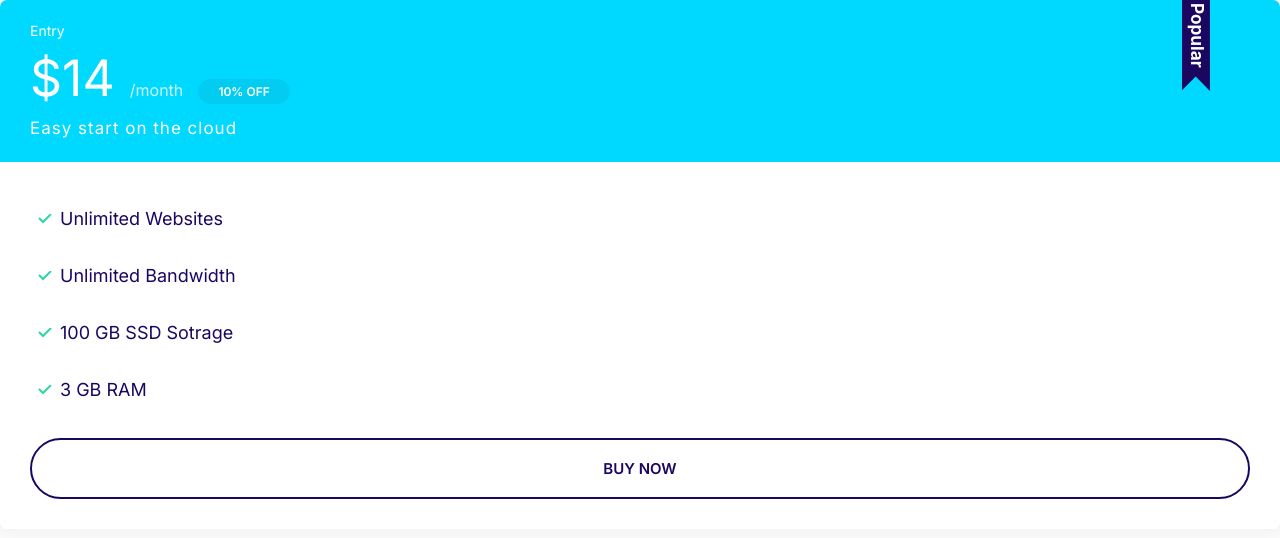
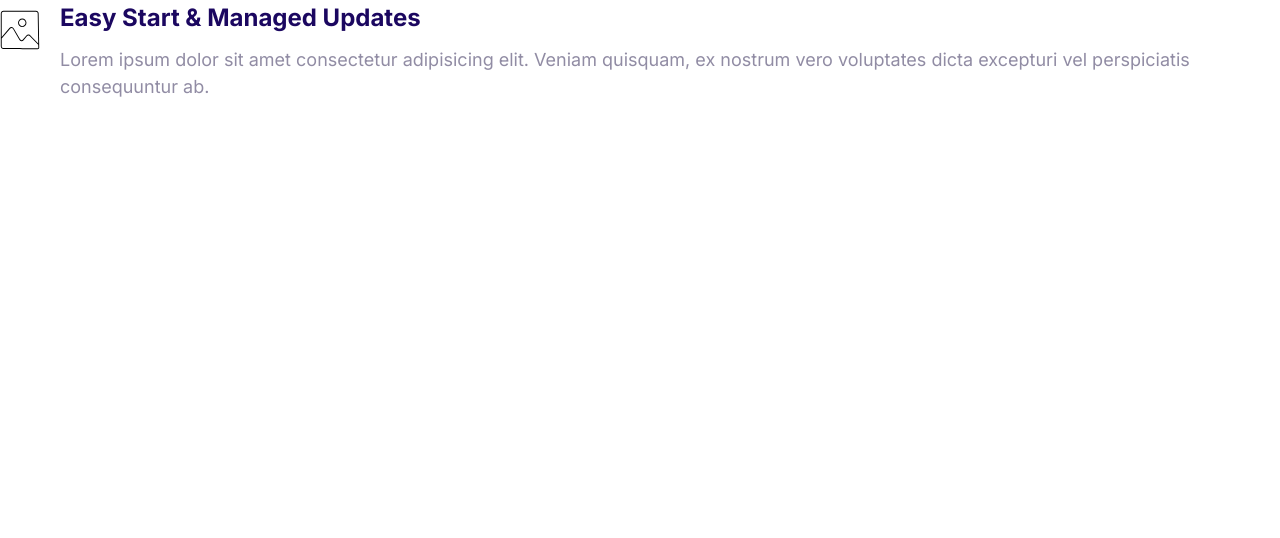
Before and after one commit to BalogunofAfrica/moshifed, a plain HTML site: page index.html in a window 1280 px wide. Drawn offline with Linux system fonts and the light colour scheme.

Commit message:
Add media component

```diff
--- a/css/styles.css
+++ b/css/styles.css
@@ -356,3 +356,20 @@ a {
     font-size: 1.7rem;
   }
 }
+
+/* Media */
+.media {
+  display: flex;
+}
+
+.media__title {
+  margin-top: 0;
+}
+
+.media__body {
+  margin: 0 2rem;
+}
+
+.media__image {
+  margin-top: 1rem;
+}
--- a/index.html
+++ b/index.html
@@ -15,24 +15,19 @@
     <link rel="stylesheet" href="css/styles.css" />
   </head>
   <body>
-    <div class="plan plan--popular">
-      <div class="card card--secondary">
-        <header class="card__header">
-          <h3 class="plan__name">Entry</h3>
-          <span class="plan__price">$14</span>
-          <span class="plan__billing-cycle">/month</span>
-          <span class="badge badge--secondary badge--small">10% OFF</span>
-          <span class="plan__description">Easy start on the cloud</span>
-        </header>
-        <div class="card__body">
-          <ul class="list list--tick">
-            <li class="list__item">Unlimited Websites</li>
-            <li class="list__item">Unlimited Bandwidth</li>
-            <li class="list__item">100 GB SSD Sotrage</li>
-            <li class="list__item">3 GB RAM</li>
-          </ul>
-          <button class="btn btn--outline btn--block">Buy Now</button>
-        </div>
+    <div class="media">
+      <div class="media__image">
+        <svg class="icon">
+          <use xlink:href="images/sprite.svg#snap"></use>
+        </svg>
+      </div>
+      <div class="media__body">
+        <h3 class="media__title">Easy Start & Managed Updates</h3>
+        <p>
+          Lorem ipsum dolor sit amet consectetur adipisicing elit. Veniam
+          quisquam, ex nostrum vero voluptates dicta excepturi vel perspiciatis
+          consequuntur ab.
+        </p>
       </div>
     </div>
   </body>
```
Also changed, not shown: components/media.html (added, +15 -0 lines).
